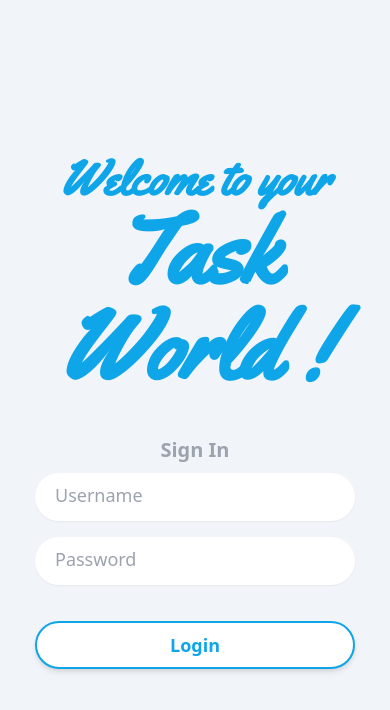
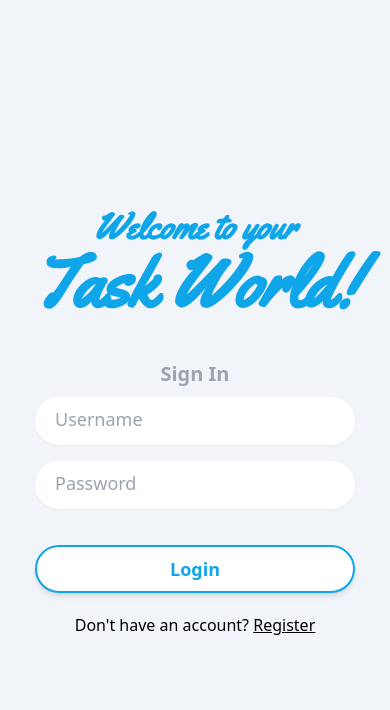
Before and after one commit to Edgardas1/yourtasks, a React (Vite) app: page / in a window 390 px wide. Shown: the top 710 px of the page. Built offline with nearby package versions, Linux system fonts and the light colour scheme.

Commit message:
added register link, fixed logo for small devices

```diff
--- a/src/LoginPage/LoginPage.tsx
+++ b/src/LoginPage/LoginPage.tsx
@@ -3,7 +3,7 @@ import Logo from "./components/Logo";
 
 const LoginPage = () => {
   return (
-    <div className="flex flex-col justify-center items-center bg-slate-100 h-screen">
+    <div className="flex flex-col justify-center items-center bg-slate-100 h-dvh">
       <Logo />
       <SignInForm />
     </div>
--- a/src/LoginPage/components/Logo.tsx
+++ b/src/LoginPage/components/Logo.tsx
@@ -1,8 +1,8 @@
 const Logo = () => {
   return (
     <div className="font-yellowtail text-sky-500 font-bold text-center">
-      <p className="text-5xl">Welcome to your</p>
-      <span className="text-8xl">Task World !</span>
+      <p className="sm:text-5xl text-4xl">Welcome to your</p>
+      <span className="sm:text-8xl text-7xl">Task World!</span>
     </div>
   );
 };
--- a/src/LoginPage/components/SignInForm.tsx
+++ b/src/LoginPage/components/SignInForm.tsx
@@ -83,6 +83,14 @@ const SignInForm = () => {
         </div>
         <Button />
       </form>
+      <div>
+        <p className=" text-center">
+          Don't have an account?{" "}
+          <a href="/register" className="underline">
+            Register
+          </a>
+        </p>
+      </div>
     </div>
   );
 };
```
